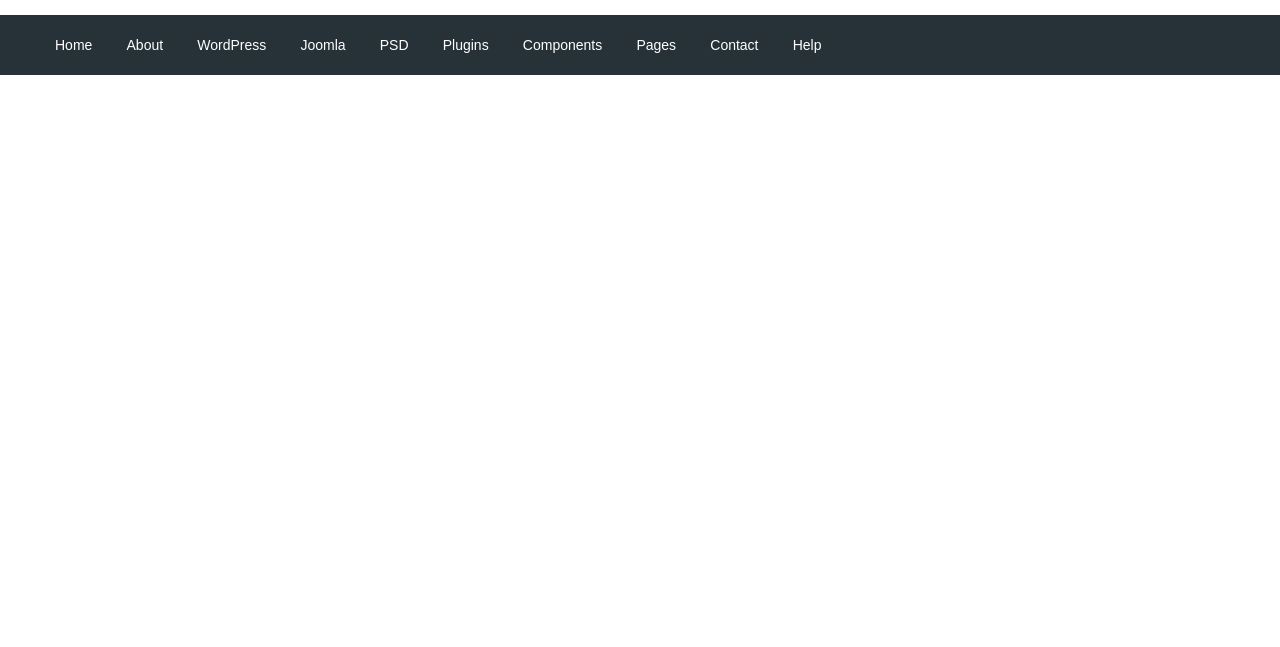
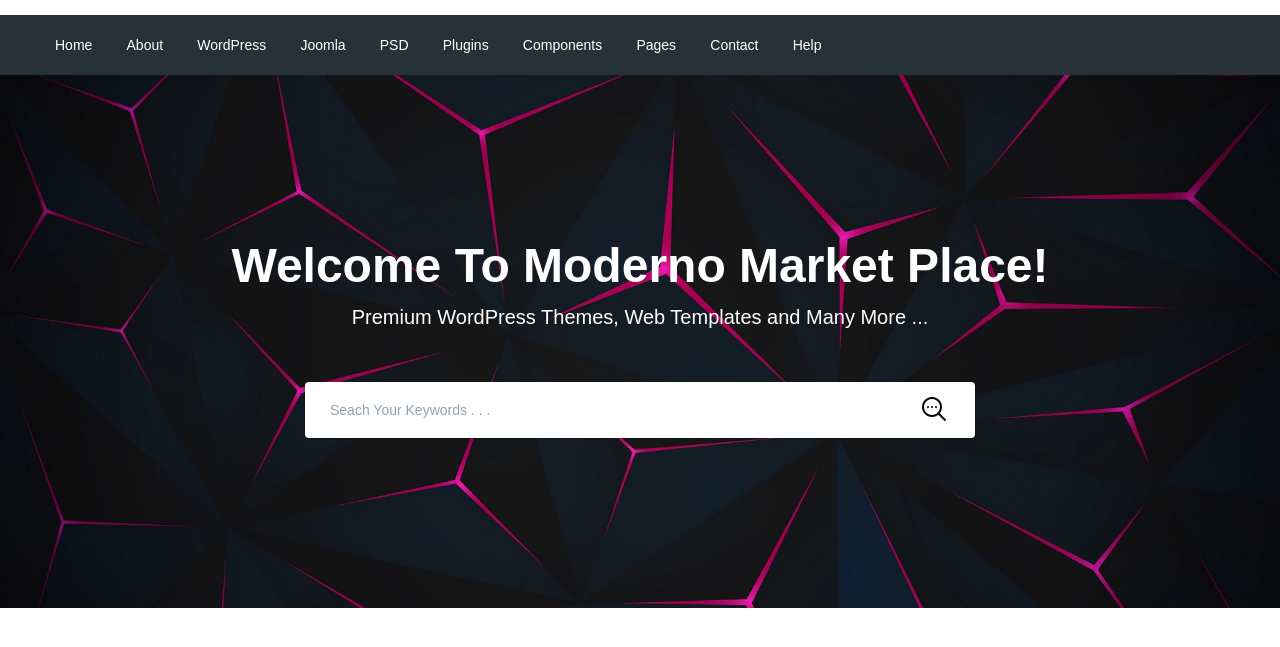
Before and after one commit to HelloSkills/moderno, a website: page app/index.html in a window 1280 px wide. Shown: the part 75-722 px from the top of the page. Drawn offline with nearby package versions, Linux system fonts and the light colour scheme; files that its build step writes are made by us from their sources.

Commit message:
Search Ready

```diff
--- a/app/index.html
+++ b/app/index.html
@@ -109,6 +109,26 @@
 
     </header>
 
+    <section class="search" style="background-image: url(images/search-bg.jpg);">
+        <div class="container">
+            <div class="search__inner">
+                <div class="search__inner-title">
+                    Welcome To Moderno Market Place!
+                </div>
+                <div class="search__inner-text">
+                    Premium WordPress Themes, Web Templates and Many More ...
+                </div>
+
+                <div class="search__inner-form">
+                    <input type="text" placeholder="Seach Your Keywords . . ." required>
+                    <button type="submit">
+                        <img src="images/icons/search.png" alt="">
+                    </button>
+                </div>
+            </div>
+        </div>
+    </section>
+
     <script src="https://ajax.googleapis.com/ajax/libs/jquery/3.6.1/jquery.min.js"></script>
     <script src="js/libs.min.js"></script>
     <script src="js/main.min.js"></script>
--- a/app/scss/style.scss
+++ b/app/scss/style.scss
@@ -60,3 +60,62 @@
         font-size: 14px;
     }
 }
+
+.search {
+    background-repeat: no-repeat;
+    background-size: cover;
+    background-position: center;
+    min-height: 533px;
+
+}
+
+.search__inner {
+    padding: 155px 0px 100px;
+    color: #fff;
+    text-align: center;
+    &-title {
+        margin-bottom: 10x;
+        font-size: 48px;
+        font-weight: 700;
+        line-height: 72px;
+    }
+    &-text {
+        margin-bottom: 50px;
+        font-size: 20px;
+        font-weight: 500;
+        line-height: 30px;
+    }
+    &-form {
+        max-width: 670px;
+        margin: 0 auto;
+        position: relative;
+        input {
+            display: block;
+            width: 100%;
+            border-radius: 4px;
+            height: 56px;
+            border: none;
+            font-size: 14px;
+            font-weight: 500;
+            outline: none;
+            padding-left: 25px;
+            padding-right: 60px;
+            &:focus {
+                border: 3px solid $green;
+            }
+
+            &::placeholder {
+                color: #90a4ae;
+                font-weight: 500;
+            }
+        }
+        button {
+            position: absolute;
+            border: none;
+            background-color: transparent;
+            right: 20px;
+            top: 11px;
+            text-outline: 0px;
+        }
+    }
+}
```
Also changed, not shown: app/images/bg-fone.jpg (added), app/images/icons/search.png (added), app/images/search-bg.jpg (added).
